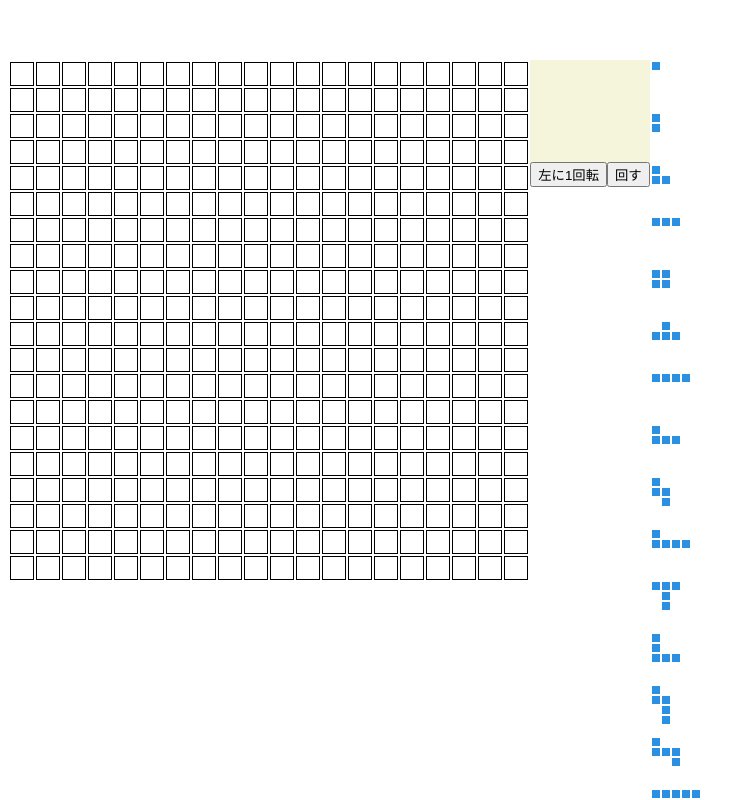
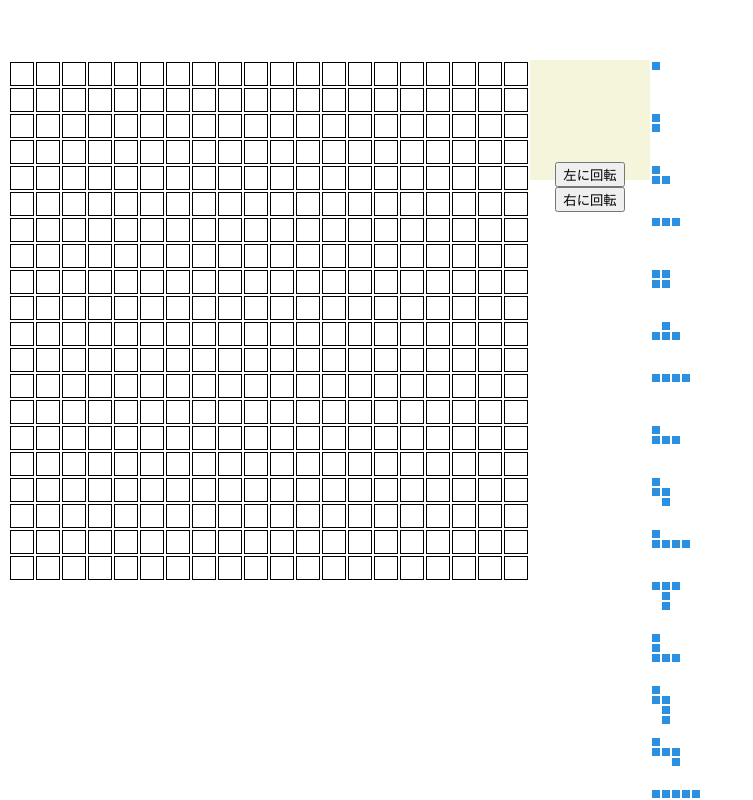
Before and after one commit to yasu828/Blokus3, a Vue app: page / in a window 1280 px wide. Shown: the top 800 px of the page, without its empty margins (0-753 px from the left). Built offline with nearby package versions, Linux system fonts and the light colour scheme.

Commit message:
右回転の追加。試作コードの削除

```diff
--- a/src/App.vue
+++ b/src/App.vue
@@ -37,9 +37,9 @@
           </td>
         </tr>
       </draggable>
-      <button @click.prevent @click="turnLeft()">左に1回転
+      <button @click.prevent @click="turnLeft()">左に回転
       </button>
-      <button @click.prevent @click="tnRight()">回す
+      <button @click.prevent @click="turnRight()">右に回転
       </button>
     </div>
     <!--// 選んだブロックの表示 -->
@@ -302,23 +302,11 @@ export default {
         }
       }
     },
-    // turnRight(){
-    //   function transpose(a) {
-    //     return a[0].map((_, c) => a.map(r => r[c]));
-    //   }
-    //   this.haveItem = this.blocks[this.dragItem].data
-    //   const c = transpose(this.haveItem);
-    //   for (let i = 0; i < 5; i++) {
-    //     for (let j = 0; j < 5; j++) {
-    //       this.chooseBlock[i][j].code = c[i][j].code
-    //     }
-    //   }
-    // },
-    tnRight(){
-      this.haveItem = this.blocks[this.dragItem].data
-      for (let j = 0; j < 5; j++) {
-        for (let i = 0; i < 5; i++) {
-          this.chooseBlock[j][i].code = this.haveItem[4 - i][j].code;
+    turnRight(){
+      this.haveItem = JSON.parse(JSON.stringify(this.chooseBlock))
+      for (let i = 0; i < 5; i++) {
+        for (let j = 0; j < 5; j++) {
+          this.chooseBlock[i][4 - j].code = this.haveItem[j][i].code
         }
       }
     },
```
